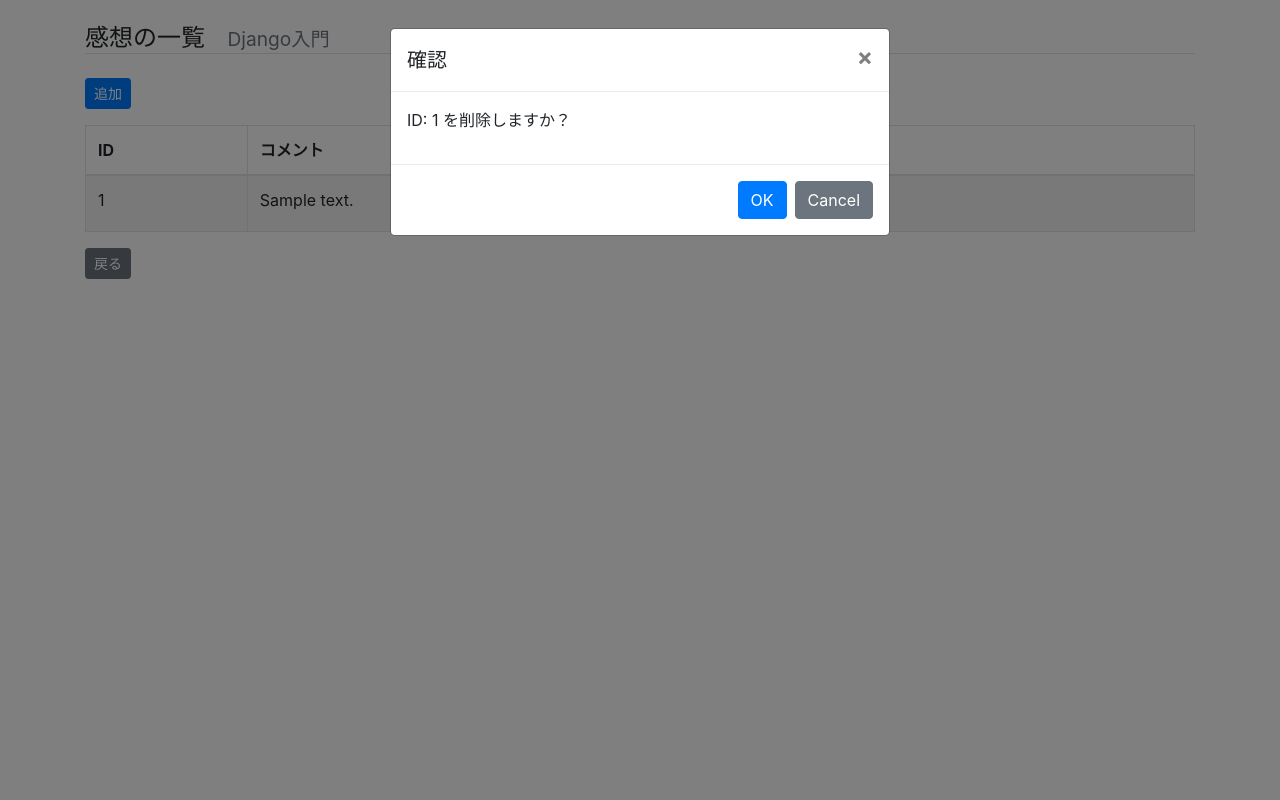
After one commit to h-k11sk/django-sample-mybook, a Django app: template cms/templates/cms/impression_list.html in a window 1280 px wide, after a click on "削除". The commit adds this page. Run offline with Django 3.2, Linux system fonts and the light colour scheme; the template is opened without the code that fills it: values that come from a table or form of the project are taken from there, others are empty; data comes from the database, SQL or seed files in the repository; tables that the repository leaves empty hold one stand-in row (values such as "Sample post"); some libraries are stand-ins or nearby versions.

Commit message:
add impression method

```diff
--- a/cms/templates/cms/book_list.html
+++ b/cms/templates/cms/book_list.html
@@ -25,6 +25,7 @@
           <td>
             <a href="{% url 'cms:book_mod' book_id=book.id %}" class="btn btn-outline-primary btn-sm">修正</a>
             <a href="{% url 'cms:book_del' book_id=book.id %}" class="btn btn-outline-danger btn-sm">削除</a>
+            <a href="{% url 'cms:impression_list' book_id=book.id %}" class="btn btn-outline-info btn-sm">感想の一覧</a>
           </td>
         </tr>
         {% endfor %}
--- /dev/null
+++ b/cms/templates/cms/impression_list.html
@@ -0,0 +1,85 @@
+{% extends "cms/base.html" %}
+
+{% block title %}感想の一覧{% endblock title %}
+
+{% block content %}
+    <h4 class="mt-4 border-bottom">感想の一覧 <small class="text-muted ml-3">{{ book.name }}</small></h4>
+    <a href="{% url 'cms:impression_add' book_id=book.id %}" class="btn btn-primary btn-sm my-3">追加</a>
+    <table class="table table-striped table-bordered">
+      <thead>
+        <tr>
+          <th>ID</th>
+          <th>コメント</th>
+          <th>操作</th>
+        </tr>
+      </thead>
+      <tbody>
+        {% for impression in impressions %}
+        <tr>
+          <td>{{ impression.id }}</td>
+          <td>{{ impression.comment|linebreaksbr }}</td>
+          <td>
+            <a href="{% url 'cms:impression_mod' book_id=book.id impression_id=impression.id %}" class="btn btn-outline-primary btn-sm">修正</a>
+            <button class="btn btn-outline-danger btn-sm del_confirm" data-toggle="modal" data-target="#deleteModal" data-pk="{{ impression.id }}" data-url="{% url 'cms:impression_del' book_id=book.id impression_id=impression.id %}">削除</button>
+          </td>
+        </tr>
+        {% endfor %}
+      </tbody>
+    </table>
+
+    {% if is_paginated %}
+    <nav aria-label="Page navigation">
+      <ul class="pagination">
+        {% if page_obj.has_previous %}
+          <li class="page-item"><a class="page-link" href="?page={{ page_obj.previous_page_number }}" aria-label="Previous"><span aria-hidden="true">&laquo;</span><span class="sr-only">Previous</span></a></li>
+        {% else %}
+          <li class="page-item disabled"><a class="page-link" href="#" aria-label="Previous"><span aria-hidden="true">&laquo;</span><span class="sr-only">Previous</span></a></li>
+        {% endif %}
+        {% for linkpage in page_obj.paginator.page_range %}
+          {% ifequal linkpage page_obj.number %}
+            <li class="page-item active"><a class="page-link" href="#">{{ linkpage }}</a></li>
+          {% else %}
+            <li class="page-item"><a class="page-link" href="?page={{ linkpage }}">{{ linkpage }}</a></li>
+        {% endifequal %}
+        {% endfor %}
+        {% if page_obj.has_next %}
+          <li class="page-item"><a class="page-link" href="?page={{ page_obj.next_page_number }}" aria-label="Next"><span aria-hidden="true">&raquo;</span><span class="sr-only">Next</span></a></li>
+        {% else %}
+          <li class="page-item disabled"><a class="page-link" href="#" aria-label="Next"><span aria-hidden="true">&raquo;</span><span class="sr-only">Next</span></a></li>
+        {% endif %}
+      </ul>
+    </nav>
+    {% endif %}
+
+    <a href="{% url 'cms:book_list' %}" class="btn btn-secondary btn-sm">戻る</a>
+
+    {# 削除を確認するモーダル ダイアログ #}
+    <div class="modal fade" id="deleteModal" tabindex="-1" role="dialog" aria-labelledby="deleteModalLabel" aria-hidden="true">
+      <div class="modal-dialog" role="document">
+        <div class="modal-content">
+          <div class="modal-header">
+            <h5 class="modal-title" id="deleteModalLabel">確認</h5>
+            <button type="button" class="close" data-dismiss="modal" aria-label="Close"><span aria-hidden="true">&times;</span></button>
+          </div>
+          <div class="modal-body">
+            <p>ID: <span id="del_pk"></span> を削除しますか？</p>
+          </div>
+          <div class="modal-footer">
+            <a href="#" class="btn btn-primary" id="del_url">OK</a>
+            <button type="button" class="btn btn-secondary" data-dismiss="modal">Cancel</button>
+          </div>
+        </div>
+      </div>
+    </div>
+{% endblock content %}
+
+{% block extra_js %}
+<script>
+$(function() {
+  $('.del_confirm').on('click', function () {
+     $("#del_pk").text($(this).data("pk"));
+     $('#del_url').attr('href', $(this).data("url"));
+  });
+});
+</script>
+{% endblock %}
```
Also changed, not shown: cms/templates/cms/book_edit.html (added, +22 -0 lines), cms/templates/cms/impression_edit.html (added, +22 -0 lines).
